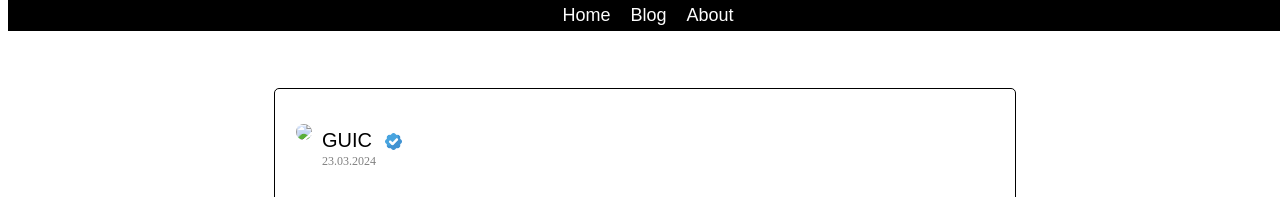
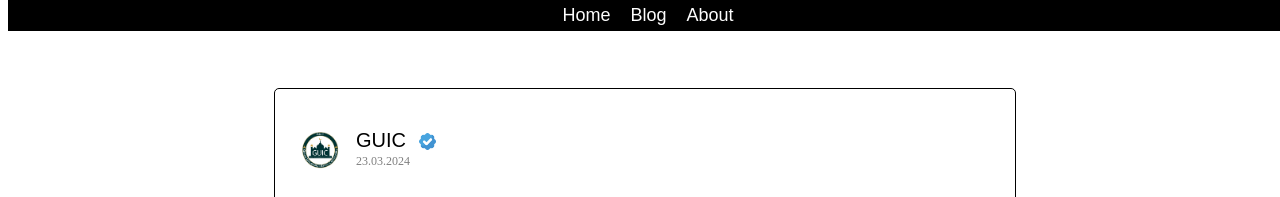
Before and after one commit to iguic/guic, a plain HTML site: page blog.html in a window 1280 px wide. Shown: the top 197 px of the page. Drawn offline with Linux system fonts and the light colour scheme; a web font is replaced by a local one.

Commit message:
Update blog.html

```diff
--- a/blog.html
+++ b/blog.html
@@ -42,7 +42,7 @@
              <div class="textArea">
             <div class="user-details" style="margin-left: -14px; margin-bottom: 5px;">
               <div class="profile">
-                <img class="pic-jpg" src="images/guic.png">
+                <img class="pic-jpg" src="images/guic.jpg">
               </div>
               <div class="user-info">
                 <p class="name">GUIC</p>
@@ -160,7 +160,7 @@
           <div class="textArea">
             <div class="user-details" style="margin-left: -14px; margin-bottom: 5px;">
               <div class="profile">
-                <img class="pic-jpg" src="images/guic.png">
+                <img class="pic-jpg" src="images/guic.jpg">
               </div>
               <div class="user-info">
                 <p class="name">GUIC</p>
```
